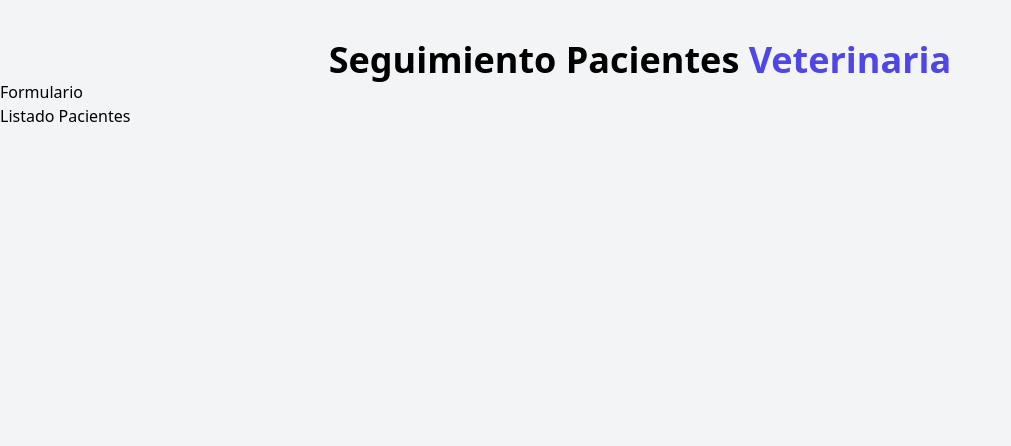
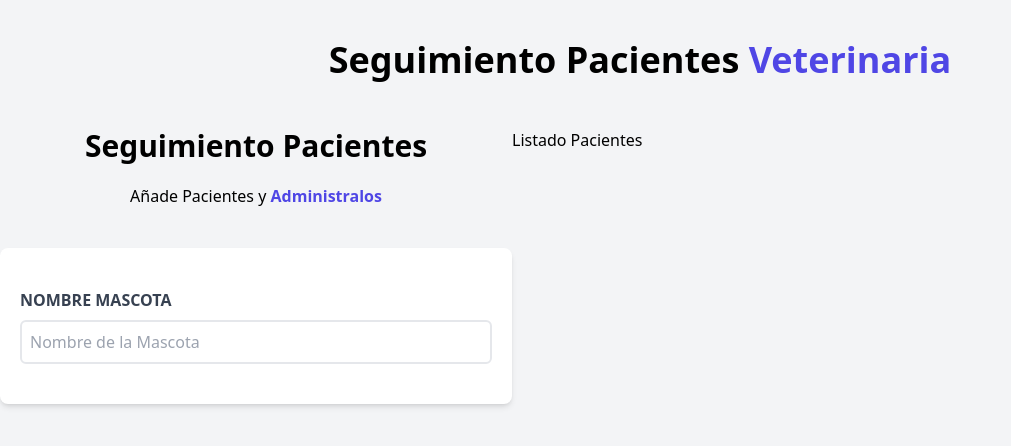
Before and after one commit to crilve/citas-react, a React (Vite) app: page / in a window 1280 px wide. Shown: the top 446 px of the page, without its empty margins (0-1011 px from the left). Built offline with nearby package versions, Linux system fonts and the light colour scheme.

Commit message:
Formulario con Tailwindcss

```diff
--- a/src/App.jsx
+++ b/src/App.jsx
@@ -6,8 +6,10 @@
   return (
     <div className="container mx-auto mt-10">
       <Header />
-      <Formulario />
-      <ListadoPacientes />
+      <div className="mt-12 md:flex">
+        <Formulario />
+        <ListadoPacientes />
+      </div>
     </div>
   )
 }
--- a/src/components/Formulario.jsx
+++ b/src/components/Formulario.jsx
@@ -1,7 +1,22 @@
 const Formulario = () => {
   return (
-    <div>
-      <h2>Formulario</h2>
+    <div className="md:w-1/2 lg:w-2/5">
+      <h2 className="font-black text-3xl text-center">
+        Seguimiento Pacientes
+      </h2>
+
+      <p className="texl-lg mt-5 text-center mb-10">
+        Añade Pacientes y {""}
+          <span className="text-indigo-600 font-bold">Administralos</span>
+      </p>
+
+      <form className="bg-white shadow-md rounded-lg py-10 px-5">
+        <div>
+          <label htmlFor="mascota" className="block text-gray-700 uppercase font-bold">Nombre Mascota</label>
+          <input id="mascota" type="text" placeholder="Nombre de la Mascota"
+          className="border-2 w-full p-2 mt-2 placeholder-gray-400 rounded-md"/>
+        </div>
+      </form>
     </div>
   );
 }
--- a/src/components/ListadoPacientes.jsx
+++ b/src/components/ListadoPacientes.jsx
@@ -1,6 +1,8 @@
 const ListadoPacientes = () => {
     return (
-    <h2>Listado Pacientes</h2>
+        <div className="md:w-1/2 lg:w-3/5">
+            <h2>Listado Pacientes</h2>
+        </div>
     );
 }
 
```
